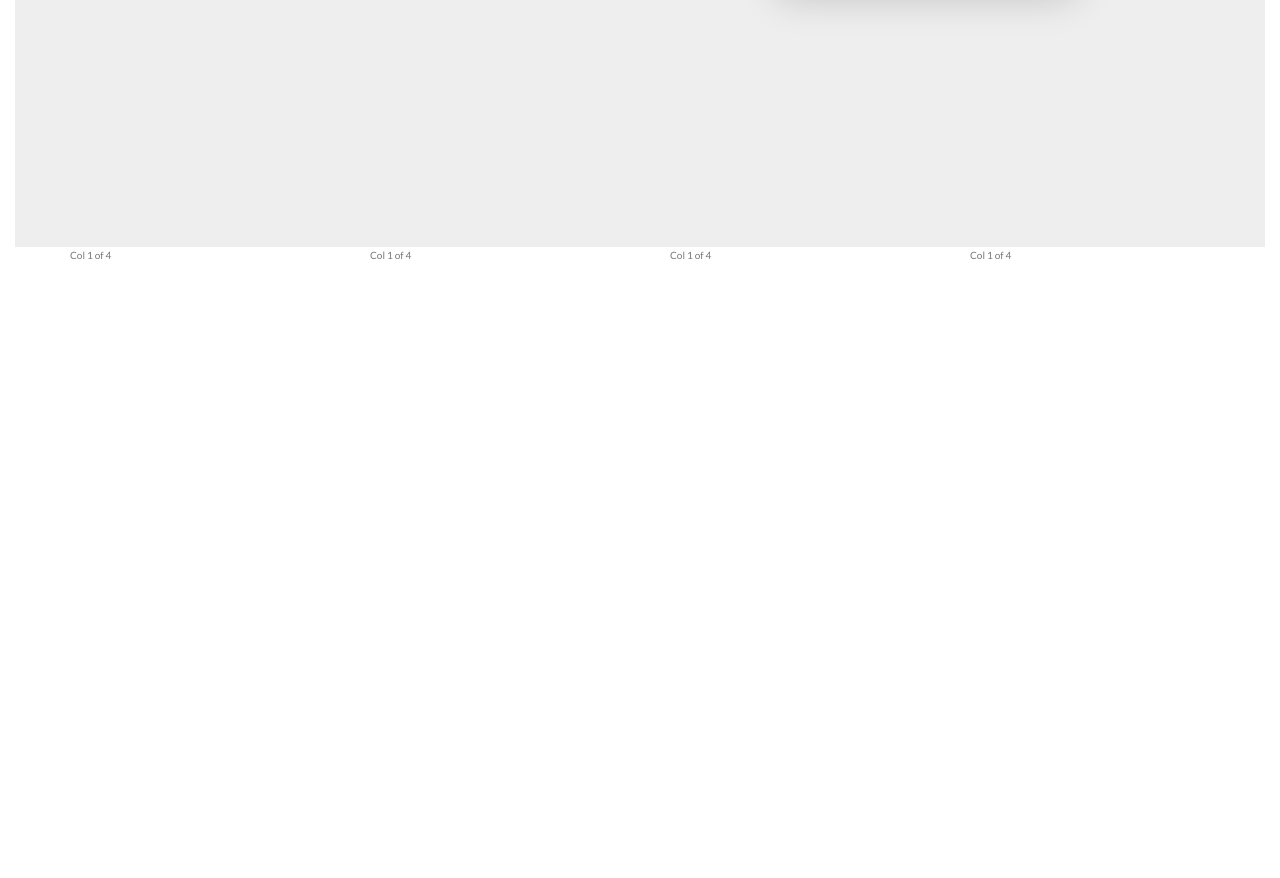
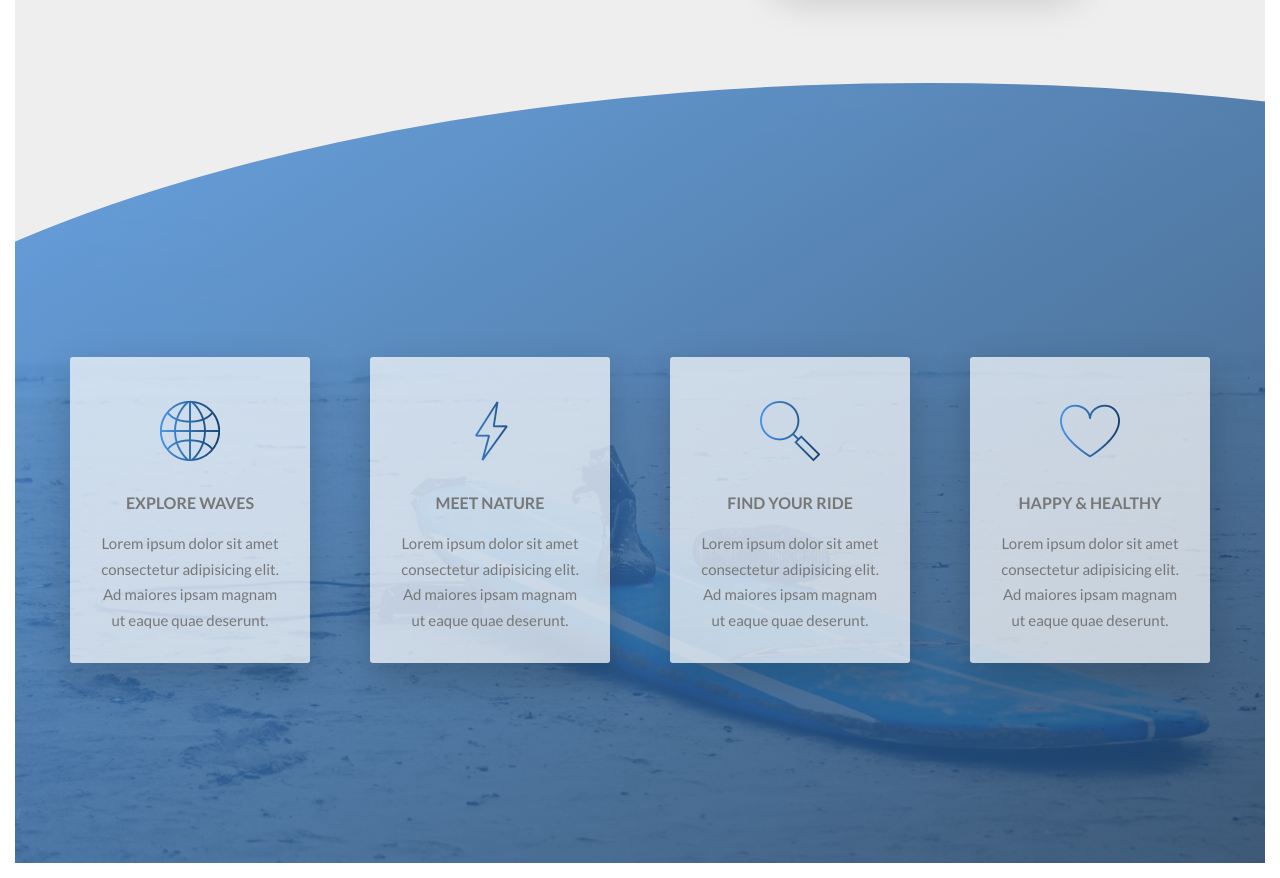
Before and after one commit to MarcioBBS/LA-surf-class, a website: page index.html in a window 1280 px wide. Shown: the part 1338-2216 px from the top of the page. Before the commit the page ends 1617 px from the top, so only its background shows below. Drawn offline with Linux system fonts and the light colour scheme.

Commit message:
Added section-feature

```diff
--- a/index.html
+++ b/index.html
@@ -6,7 +6,7 @@
 
         <link href="https://fonts.googleapis.com/css?family=Lato:100,300,400,700,900" rel="stylesheet">
 
-        <!-- <link rel="stylesheet" href="css/icon-font.css"> -->
+        <link rel="stylesheet" href="css/icon-font.css">
         <link rel="stylesheet" href="css/style.css">
 
         <link rel="shortcut icon" type="image/png" href="img/favicon.png">
@@ -60,16 +60,40 @@
             <section class="section-feature">
                 <div class="row">
                     <div class="col-1-of-4">
-                        Col 1 of 4
+                        <div class="feature-box">
+                            <i class="feature-box__icon icon-basic-world"></i>
+                            <h3 class="heading-tertiary u-margin-bottom-small">Explore Waves</h3>
+                            <p>
+                                Lorem ipsum dolor sit amet consectetur adipisicing elit. Ad maiores ipsam magnam ut eaque quae deserunt.
+                            </p>
+                        </div>
                     </div>
                     <div class="col-1-of-4">
-                        Col 1 of 4
+                        <div class="feature-box">
+                            <i class="feature-box__icon icon-basic-bolt"></i>
+                            <h3 class="heading-tertiary u-margin-bottom-small">Meet Nature</h3>
+                            <p>
+                                Lorem ipsum dolor sit amet consectetur adipisicing elit. Ad maiores ipsam magnam ut eaque quae deserunt.
+                            </p>
+                        </div>
                     </div>
                     <div class="col-1-of-4">
-                        Col 1 of 4
+                        <div class="feature-box">
+                            <i class="feature-box__icon icon-basic-magnifier"></i>
+                            <h3 class="heading-tertiary u-margin-bottom-small">Find your ride</h3>
+                            <p>
+                                Lorem ipsum dolor sit amet consectetur adipisicing elit. Ad maiores ipsam magnam ut eaque quae deserunt.
+                            </p>
+                        </div>
                     </div>
                     <div class="col-1-of-4">
-                        Col 1 of 4
+                        <div class="feature-box">
+                            <i class="feature-box__icon icon-basic-heart"></i>
+                            <h3 class="heading-tertiary u-margin-bottom-small">Happy &amp; Healthy</h3>
+                            <p>
+                                Lorem ipsum dolor sit amet consectetur adipisicing elit. Ad maiores ipsam magnam ut eaque quae deserunt.
+                            </p>
+                        </div>
                     </div>
                 </div>
             </section>
--- a/sass/abstracts/_variable.scss
+++ b/sass/abstracts/_variable.scss
@@ -1,7 +1,9 @@
 // COLORS
 $color-primary: #2160a2;
-$color-primary-light: #2a7fda;
-$color-primary-dark: #1a487a;
+$color-primary-light: #4594e7;
+$color-primary-dark: #133e6b;
+//$color-primary-light: #2a7fda;
+//$color-primary-dark: #1a487a;
 
 $color-white: #fff;
 $color-black: #000;
--- a/sass/base/_typography.scss
+++ b/sass/base/_typography.scss
@@ -40,12 +40,12 @@ body {
     transition: all .4s;
 
     //for linear-gradient effect
-    background-image: linear-gradient(to right, $color-primary-light, $color-primary-dark );
+    background-image: linear-gradient(to right, $color-primary-light, $color-primary-dark);
     -webkit-background-clip: text;
     color: transparent;
 
     &:hover {
-        background-image: linear-gradient(to left, $color-primary-light, $color-primary-dark );
+        background-image: linear-gradient(to left, $color-primary-light, $color-primary-dark);
         -webkit-background-clip: text;
         color: transparent;
         letter-spacing: .3rem;
--- /dev/null
+++ b/sass/components/_feature-box.scss
@@ -0,0 +1,23 @@
+.feature-box {
+    background-color: rgba($color-white, .7);
+    font-size: 1.5rem;
+    padding: 3rem;
+    text-align: center;
+    border-radius: 3px;
+    box-shadow: 0 1.5rem 4rem rgba($color-black, .2);
+    transition: all .5s;
+    margin-top: 9rem;
+
+    &__icon {
+        font-size: 6rem;
+        display: inline-block;
+        //For gradient effect
+        background-image: linear-gradient(to right, $color-primary-light, $color-primary-dark);
+        -webkit-background-clip: text;
+        color: transparent;
+    }
+
+    &:hover {
+        transform: translateY(-2rem) scale(1.05);
+    }
+}
--- a/sass/main.scss
+++ b/sass/main.scss
@@ -12,6 +12,7 @@
 //COMPONENTS
 @import "components/button";
 @import "components/composition";
+@import "components/feature-box";
 
 //LAYOUT
 @import "layout/grid";
--- a/sass/pages/_home.scss
+++ b/sass/pages/_home.scss
@@ -4,3 +4,24 @@
 
     margin-top: -30vh;
 }
+
+.section-feature {
+    padding: 20rem 0;
+    background-image: linear-gradient(
+        to right bottom,
+        rgba($color-primary-light, .8),
+        rgba($color-primary-dark, .8)),
+        url(../img/board-boots.jpg);
+    background-size: cover;
+
+    -webkit-clip-path: ellipse(100% 63% at 73% 65%);
+    clip-path: ellipse(100% 63% at 73% 65%);
+    margin-top: -18rem;
+
+    //Getting the direct child
+
+    // & > * {
+    //     transform: skew(7deg);
+    // }
+
+}
```
Also changed, not shown: css/style.css, img/board-boots.jpg (added).
